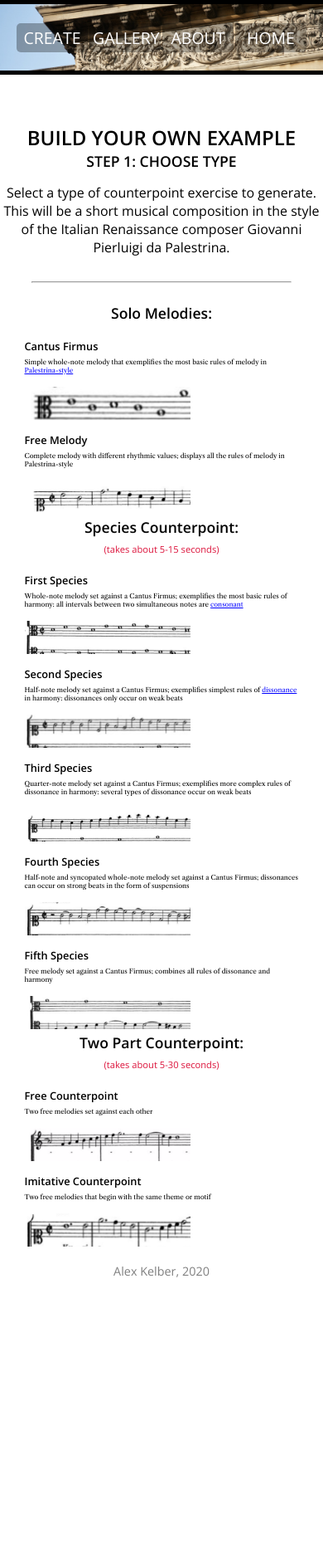
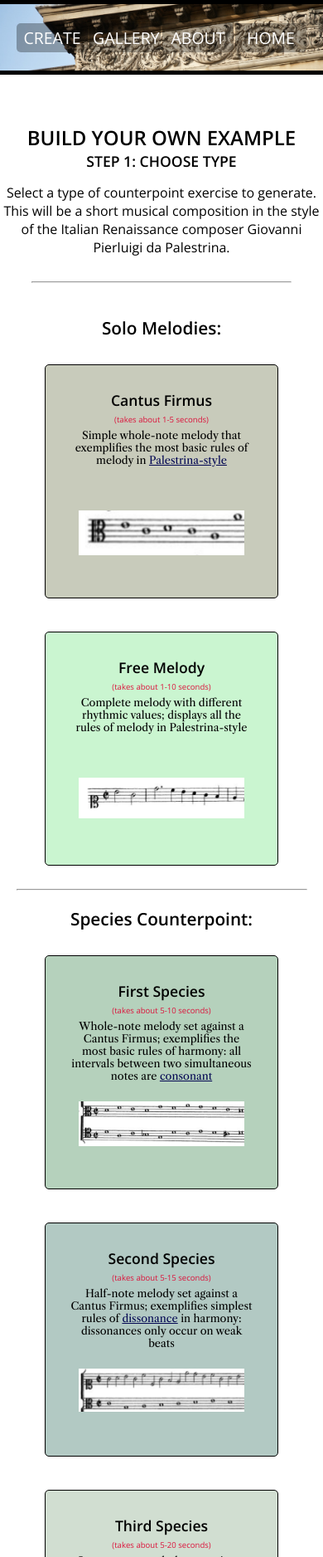
Before and after one commit to ZalmanKelber/Counterpoint-frontend, a React app: page /#/create in a window 390 px wide. Shown: the top 1876 px of the page at 83% size. Before the commit the page ends 1566 px from the top, so only its background shows below. Built offline with nearby package versions, Linux system fonts and the light colour scheme; no server answers.

Commit message:
redesigned select type page

```diff
--- a/src/components/SelectType.js
+++ b/src/components/SelectType.js
@@ -26,84 +26,91 @@ class SelectType extends React.Component {
             />
             <div className="step-content">
                 <div className="show-types">
-                    <div className="arrow-container">
-                        <div className="arrow-text">(Simpler / Faster)</div>
-                        <div className="upward-triangle"></div>
-                        <div className="arrow-body"></div>
-                        <div className="arrow-filler"></div>
-                        <div className="arrow-body"></div>
-                        <div className="downward-triangle"></div>
-                        <div className="arrow-text">(More Complex)</div>
-                    </div>
                     <div className="type-title solo-melody-title">Solo Melodies:</div>
-                    <div className="type-title species-counterpoint-title">Species
-                        Counterpoint: <br /><span className="complexity-warning">(takes about 5-15 seconds)</span>
-                    </div>
-                    <div className="type-title two-part-counterpoint-title">Two Part
-                     Counterpoint: <br /><span className="complexity-warning">(takes about 5-30 seconds)</span>
-                    </div>
+                    <div className="type-selection-container">
                         <div className="type-selection cantus-firmus" onClick={() => this.handleClick("cantusFirmus")}>
                             <div className="type-name">Cantus Firmus</div>
+                            <span className="complexity-warning">(takes about 1-5 seconds)</span>
                             <div className="type-description">Simple whole-note melody that exemplifies the most basic rules of
                             melody in <a href="https://en.wikipedia.org/wiki/Giovanni_Pierluigi_da_Palestrina" onClick={e => e.stopPropagation()} target="_blank">
                                 Palestrina-style
                                 </a>
                             </div>
+                            <div className="preview-image cantus-firmus-preview" ></div>
                         </div>
                         <div className="type-selection free-melody" onClick={() => this.handleClick("freeMelody")}>
                             <div className="type-name">Free Melody</div>
+                            <span className="complexity-warning">(takes about 1-10 seconds)</span>
                             <div className="type-description">Complete melody with different rhythmic values; displays all the rules of
                             melody in Palestrina-style
                             </div>
+                            <div className="preview-image free-melody-preview" ></div>
                         </div>
+                    </div>
+                    <hr />
+                    <div className="type-title species-counterpoint-title">Species
+                        Counterpoint: <br />
+                    </div>
+                    <div className="type-selection-container">
                         <div className="type-selection first-species" onClick={() => this.handleClick("twoPartFirstSpecies")}>
                             <div className="type-name">First Species</div>
+                            <span className="complexity-warning">(takes about 5-10 seconds)</span>
                             <div className="type-description">Whole-note melody set against a Cantus Firmus; exemplifies the most basic rules of harmony:
                             all intervals between two simultaneous notes are <a href="https://en.wikipedia.org/wiki/Consonance_and_dissonance" onClick={e => e.stopPropagation()} target="_blank">
                                 consonant
                                 </a>
                             </div>
+                            <div className="preview-image first-species-preview" ></div>
                         </div>
                         <div className="type-selection second-species" onClick={() => this.handleClick("twoPartSecondSpecies")}>
                             <div className="type-name">Second Species</div>
+                            <span className="complexity-warning">(takes about 5-15 seconds)</span>
                             <div className="type-description">Half-note melody set against a Cantus Firmus; exemplifies simplest rules
                             of <a href="https://en.wikipedia.org/wiki/Consonance_and_dissonance" onClick={e => e.stopPropagation()} target="_blank">
                                 dissonance
                                 </a> in harmony: dissonances only occur on weak beats
                             </div>
+                            <div className="preview-image second-species-preview" ></div>
                         </div>
                         <div className="type-selection third-species" onClick={() => this.handleClick("twoPartThirdSpecies")}>
                             <div className="type-name">Third Species</div>
+                            <span className="complexity-warning">(takes about 5-20 seconds)</span>
                             <div className="type-description">Quarter-note melody set against a Cantus Firmus; exemplifies more complex rules of dissonance in harmony:
                             several types of dissonance occur on weak beats</div>
+                            <div className="preview-image third-species-preview" ></div>
                         </div>
                         <div className="type-selection fourth-species" onClick={() => this.handleClick("twoPartFourthSpecies")}>
                             <div className="type-name">Fourth Species</div>
+                            <span className="complexity-warning">(takes about 20-30 seconds)</span>
                             <div className="type-description">Half-note and syncopated whole-note melody set against a Cantus Firmus;
                             dissonances can occur on strong beats in the form of suspensions</div>
+                            <div className="preview-image fourth-species-preview" ></div>
                         </div>
                         <div className="type-selection fifth-species" onClick={() => this.handleClick("twoPartFifthSpecies")}>
                             <div className="type-name">Fifth Species</div>
+                            <span className="complexity-warning">(takes about 5-30 seconds)</span>
                             <div className="type-description">Free melody set against a Cantus Firmus; combines all rules of dissonance and harmony</div>
+                            <div className="preview-image fifth-species-preview" ></div>
                         </div>
+                    </div>
+                    <hr />
+                    <div className="type-title two-part-counterpoint-title">Two Part
+                     Counterpoint: <br />
+                    </div>
+                    <div className="type-selection-container">
                         <div className="type-selection free-counterpoint" onClick={() => this.handleClick("twoPartFreeCounterpoint")}>
                             <div className="type-name">Free Counterpoint</div>
+                            <span className="complexity-warning">(takes about 20-40 seconds)</span>
                             <div className="type-description">Two free melodies set against each other</div>
+                            <div className="preview-image free-counterpoint-preview" ></div>
                         </div>
                         <div className="type-selection imitative-counterpoint" onClick={() => this.handleClick("twoPartImitativeCounterpoint")}>
                             <div className="type-name">Imitative Counterpoint</div>
+                            <span className="complexity-warning">(takes about 20-60 seconds)</span>
                             <div className="type-description">Two free melodies that begin with the same theme or motif</div>
+                            <div className="preview-image imitative-counterpoint-preview" ></div>
                         </div>
-                    <div className="preview-image cantus-firmus-preview" onClick={() => this.handleClick("cantusFirmus")}></div>
-                    <div className="preview-image free-melody-preview" onClick={() => this.handleClick("freeMelody")}></div>
-                    <div className="preview-image first-species-preview" onClick={() => this.handleClick("twoPartFirstSpecies")}></div>
-                    <div className="preview-image second-species-preview" onClick={() => this.handleClick("twoPartSecondSpecies")}></div>
-                    <div className="preview-image third-species-preview" onClick={() => this.handleClick("twoPartThirdSpecies")}></div>
-                    <div className="preview-image fourth-species-preview" onClick={() => this.handleClick("twoPartFourthSpecies")}></div>
-                    <div className="preview-image fifth-species-preview" onClick={() => this.handleClick("twoPartFifthSpecies")}></div>
-                    <div className="preview-image free-counterpoint-preview" onClick={() => this.handleClick("twoPartFreeCounterpoint")}></div>
-                    <div className="preview-image imitative-counterpoint-preview" onClick={() => this.handleClick("twoPartImitativeCounterpoint")}></div>
-
+                    </div>
                 </div>
             </div>
             </>
--- a/src/css/DisplayResult.css
+++ b/src/css/DisplayResult.css
@@ -106,7 +106,7 @@
     margin-bottom: 10vh;
 }
 
-@media screen and (max-width : 500px) {
+@media screen and (max-width : 400px) {
 
     .success-container {
         display: flex;
@@ -117,7 +117,7 @@
         align-items: center;
         justify-content: space-around;
         padding-bottom: 20px;
-        min-height: 400px;
+        min-height: 100vw;
     }
 
     .waiting-for-results {
--- a/src/css/SelectType.css
+++ b/src/css/SelectType.css
@@ -2,58 +2,15 @@
     font-family: "Open Sans", sans-serif;
     width: 90vw;
     margin: auto 5vw 5vw;
-    display: grid;
-    grid-template-columns: 2fr .5fr 1fr .5fr 1fr;
-    grid-template-rows: repeat(12, auto);
-    --arrow-color: #666;
 }
 
-.arrow-container {
-    padding: 200px 0;
-    grid-row: 1 / 13;
-    grid-column: 5 / 6;
-    display: flex;
-    flex-direction: column;
-    align-items: center;
-    color: var(--arrow-color);
-}
-
-.arrow-text {
-    margin: 5px 0;
-}
-
-.upward-triangle {
-    width: 0;
-    height: 0;
-    border-left: 10px solid transparent;
-    border-right: 10px solid transparent;
-    border-bottom: 13px solid var(--arrow-color);
-}
-
-.arrow-body {
-    width: 10px;
-    height: 40px;
-    background-color: var(--arrow-color);
-}
-
-.arrow-filler {
-    flex: 1;
-}
-
-.downward-triangle {
-    width: 0;
-    height: 0;
-    border-left: 10px solid transparent;
-    border-right: 10px solid transparent;
-    border-top: 13px solid var(--arrow-color);
-}
 
 .type-title {
     grid-column: 1 / 4;
     font-size: 1.3rem;
     text-align: center;
     font-weight: 600;
-    margin: 10px 0;
+    margin: 20px 0 10px;
 }
 
 .solo-melody-title {
@@ -68,37 +25,96 @@
     grid-row: 10 / 11;
 }
 
+.type-selection-container {
+    display: flex;
+    justify-content: center;
+    flex-wrap: wrap;
+}
+
 .type-selection {
-    padding: 10px;
-    grid-column: 1 / 2;
-    margin: 5px 0;
-    font-size: 1.2rem;;
+    font-family: "Open Sans", sans-serif;
+    font-size: 1.2rem;
+    height: 220px;
+    width: 220px;
+    padding: 30px;
+    border-radius: 5px;
+    border: 1px solid black;
+    display: flex;
+    flex-direction: column;
+    text-align: center;
+    margin: 20px;
+}
+
+.type-selection:hover {
+    cursor: pointer;
+    border: 3px solid black;
+    padding: 28px;
+    box-shadow: 2px 4px 2px #bbb;
+}
+
+.type-name {
+    font-size: 1.1rem;
+    font-weight: 600;
+}
+
+.complexity-warning {
+    color: crimson;
+    font-size: .6rem;
+    font-weight: 400;
+    padding: 5px;
 }
 
 .type-description {
     font-size: 0.8rem;
     font-family: "Libre Caslon Text", serif;
+    flex: 1;
 }
 
 .type-description a {
-    color: blue;
+    color: #040853;
     text-decoration: underline;
 }
 
-.type-selection:hover {
-    cursor: pointer;
-    background-color: rgba(0, 0, 0, 0.05);
+.cantus-firmus {
+    background-color: rgba(75, 83, 32, .3);
 }
 
-.cantus-firmus {
-    grid-row: 2 / 3;
+.free-melody {
+    background-color: rgba(80, 220, 100, 0.3);
+}
+
+.first-species {
+    background-color: rgba(11, 102, 35, 0.3);
+}
+
+.second-species {
+    background-color: rgba(0, 78, 56, 0.3);
+}
+
+.third-species {
+    background-color: rgba(103, 146, 103, 0.3);
+}
+
+.fourth-species {
+    background-color: rgba(1, 121, 111, 0.3);
+}
+
+.fifth-species {
+    background-color: rgba(208, 240, 192, 0.3);
+}
+
+.free-counterpoint {
+    background-color: rgba(76, 187, 23, 0.3);
+}
+
+.imitative-counterpoint {
+    background-color: rgba(63, 122, 77, 0.3);
 }
 
 .preview-image {
-    grid-column: 3 / 4;
     width: 200px;
-    height: 40px;
-    margin: auto 0;
+    height: 75px;
+    margin: auto;
 }
 
 .preview-image:hover {
@@ -112,140 +128,41 @@
 }
 
 .free-melody-preview {
-    grid-row: 3 / 4;
     background: url("../images/FreeMelodyPreview.png") no-repeat;
     background-size: 100%;
 }
 
 .first-species-preview {
-    grid-row: 5 / 6;
     background: url("../images/FirstSpeciesPreview.png") no-repeat;
     background-size: 100%;
 }
 
 .second-species-preview {
-    grid-row: 6 / 7;
     background: url("../images/SecondSpeciesPreview.png") no-repeat;
     background-size: 100%;
 }
 
 .third-species-preview {
-    grid-row: 7 / 8;
     background: url("../images/ThirdSpeciesPreview.png") no-repeat;
     background-size: 100%;
 }
 
 .fourth-species-preview {
-    grid-row: 8 / 9;
     background: url("../images/FourthSpeciesPreview.png") no-repeat;
     background-size: 100%;
 }
 
 .fifth-species-preview {
-    grid-row: 9 / 10;
     background: url("../images/FifthSpeciesPreview.png") no-repeat;
     background-size: 100%;
 }
 
 .free-counterpoint-preview {
-    grid-row: 11 / 12;
     background: url("../images/FreeCounterpointPreview.png") no-repeat;
     background-size: 100%;
 }
 
 .imitative-counterpoint-preview {
-    grid-row: 12 / 13;
     background: url("../images/ImitativeCounterpointPreview.png") no-repeat;
     background-size: 100%;
 }
-
-.complexity-warning {
-    color: crimson;
-    font-size: .7rem;
-    font-weight: 400;
-}
-
-@media screen and (max-width : 700px) {
-    .show-types {
-        max-width: 90vw;
-        grid-template-columns: 1fr;
-        grid-template-rows: repeat(21, auto);
-    }
-
-    .type-name {
-        font-size: 0.8rem;
-        font-weight: 600;
-        margin-bottom: 5px;
-    }
-
-    .type-description {
-        font-size: 0.5rem;
-    }
-
-    .arrow-container {
-        display: none;
-    }
-
-    .arrow-text {
-        font-size: .6rem;
-    }
-
-    .type-title {
-        font-size: 1.1rem;
-        margin: 4px 0;
-        grid-column: 1 / 2;
-    }
-
-    .solo-melody-title {
-        grid-row: 1 / 2;
-    }
-
-    .species-counterpoint-title {
-        grid-row: 6 / 7;
-    }
-
-    .two-part-counterpoint-title {
-        grid-row: 17 / 18;
-    }
-
-    .preview-image {
-        grid-column: 1 / 2;
-        margin-left: 10px;
-    }
-
-    .cantus-firmus-preview {
-        grid-row: 3 / 4;
-    }
-
-    .free-melody-preview {
-        grid-row: 5 / 6;
-    }
-
-    .first-species-preview {
-        grid-row: 8 / 9;
-    }
-
-    .second-species-preview {
-        grid-row: 10 / 11;
-    }
-
-    .third-species-preview {
-        grid-row: 12 / 13;
-    }
-
-    .fourth-species-preview {
-        grid-row: 14 / 15;
-    }
-
-    .fifth-species-preview {
-        grid-row: 16 / 17;
-    }
-
-    .free-counterpoint-preview {
-        grid-row: 19 / 20;
-    }
-
-    .imitative-counterpoint-preview {
-        grid-row: 21 / 22;
-    }
-}
```
Lines whose indentation alone changed are shown as unchanged.
